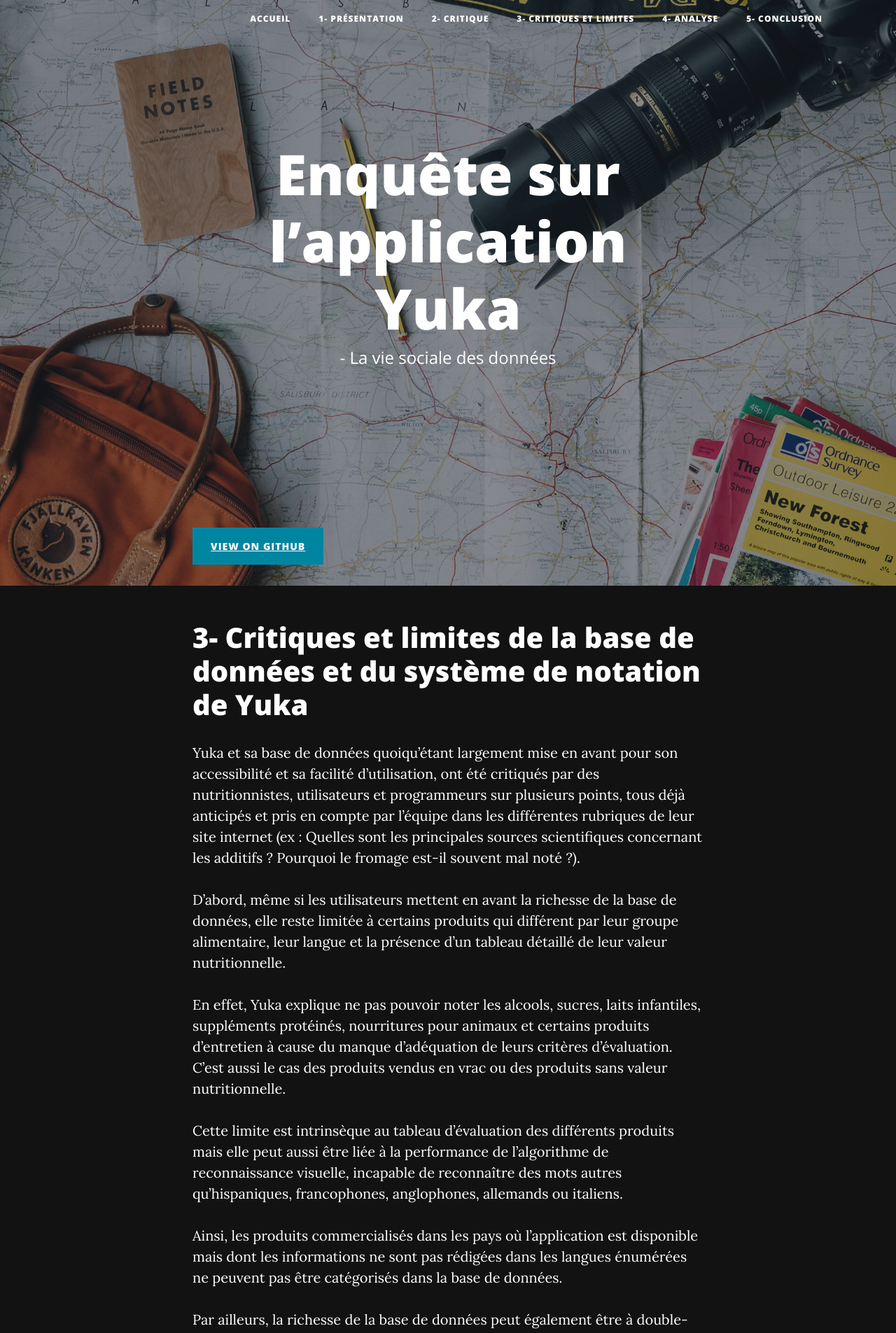
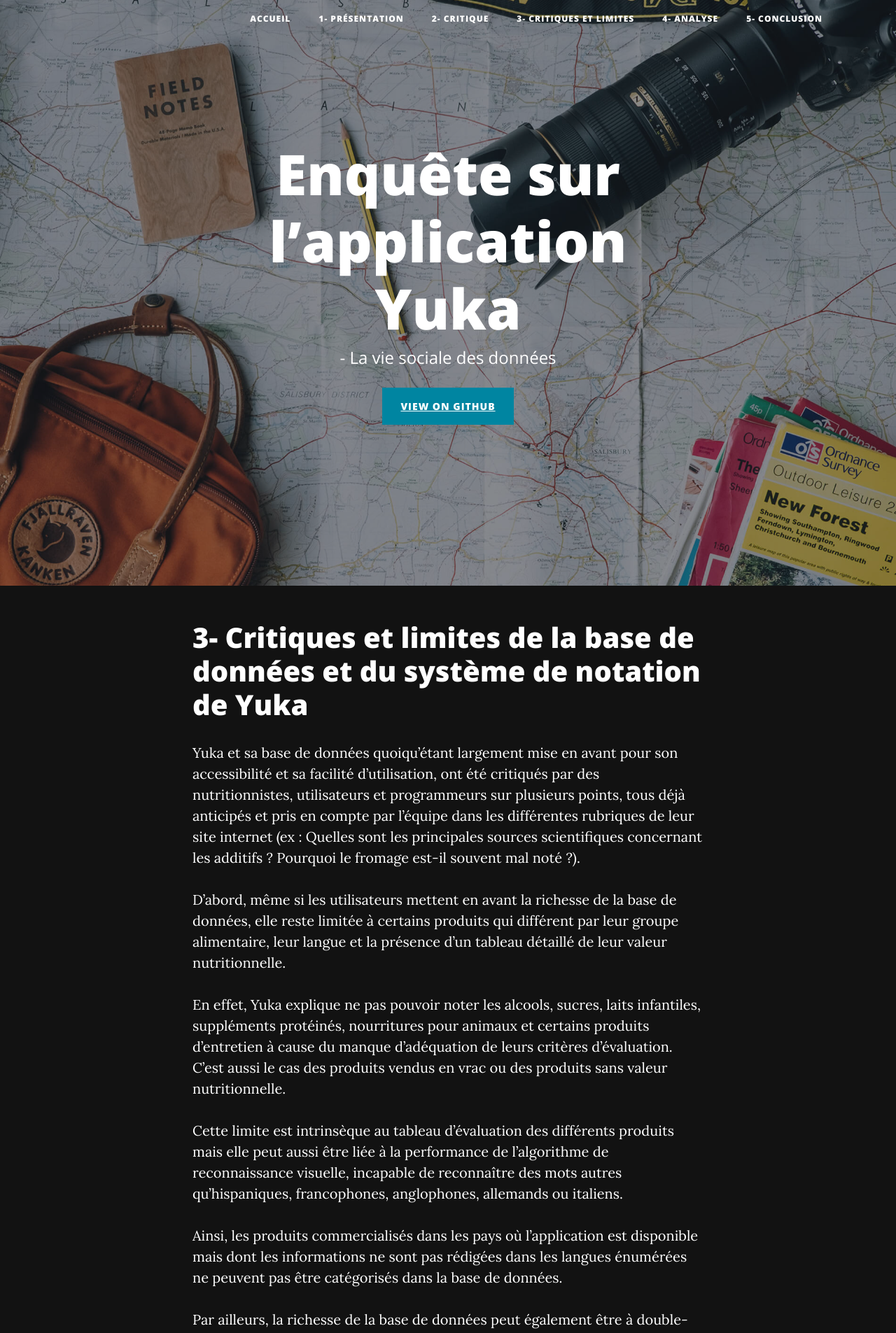
Before and after one commit to koneeko/Rendu-Yuka, a Jekyll site: the page 3-critiques-limites.html, which Jekyll copies as it is, in a window 1280 px wide. Shown: the top 1905 px of the page at 70% size. Built offline with Jekyll 4.4.1, drawn with Linux system fonts in a browser that asks for light colours.

Commit message:
Update 3-critiques-limites.html

```diff
--- a/3-critiques-limites.html
+++ b/3-critiques-limites.html
@@ -33,10 +33,12 @@
             <div class="row">
                 <div class="col-md-10 col-lg-8 mx-auto">
                     <div class="site-heading">
-                        <h1><strong>Enquête sur l’application Yuka </strong><br></h1><span class="subheading">- La vie sociale des données</span></div>
-                    <p>
+                        <h1><strong>Enquête sur l’application Yuka </strong><br></h1><span class="subheading">- La vie sociale des données</span>
+                        <p>
                         <a href="https://github.com/koneeko/Rendu-Yuka" class="btn btn-primary">View on Github</a>
                         </p>
+                    </div>
+
                 </div>
             </div>
         </div>
```
